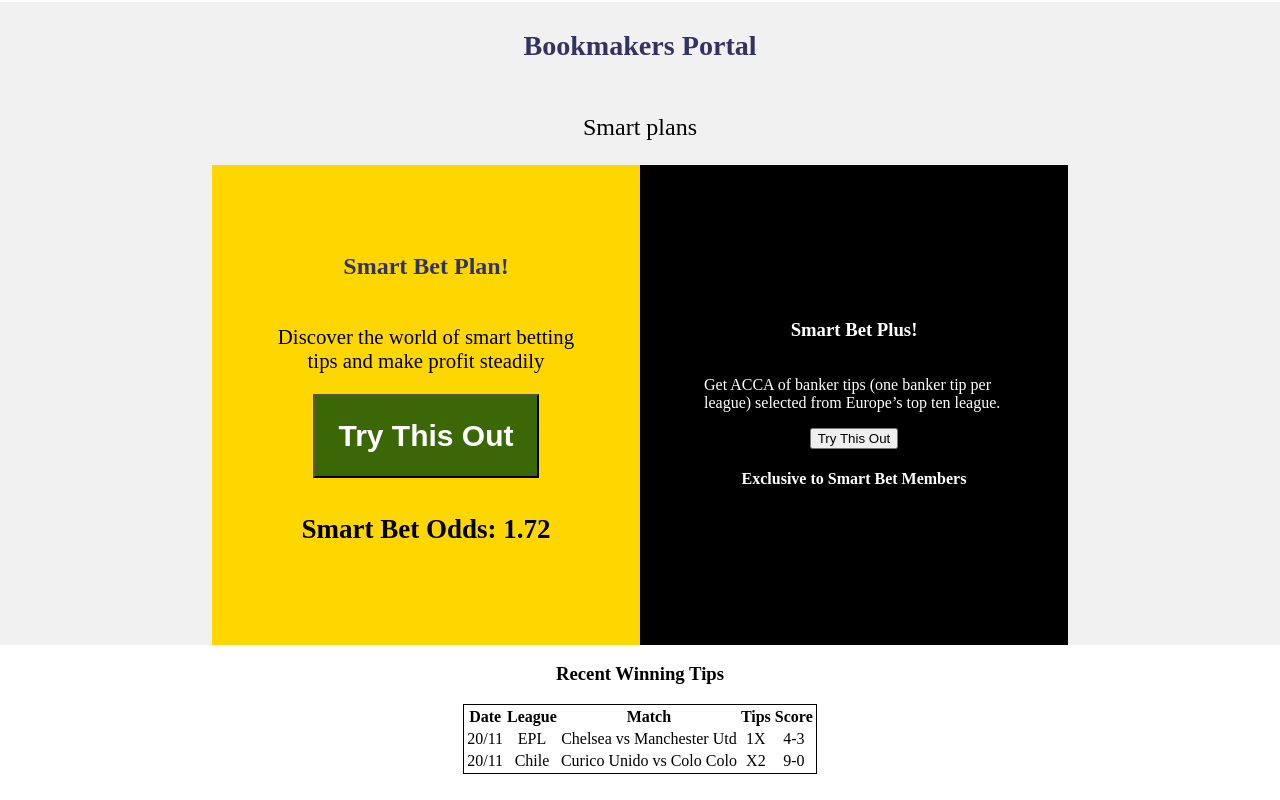
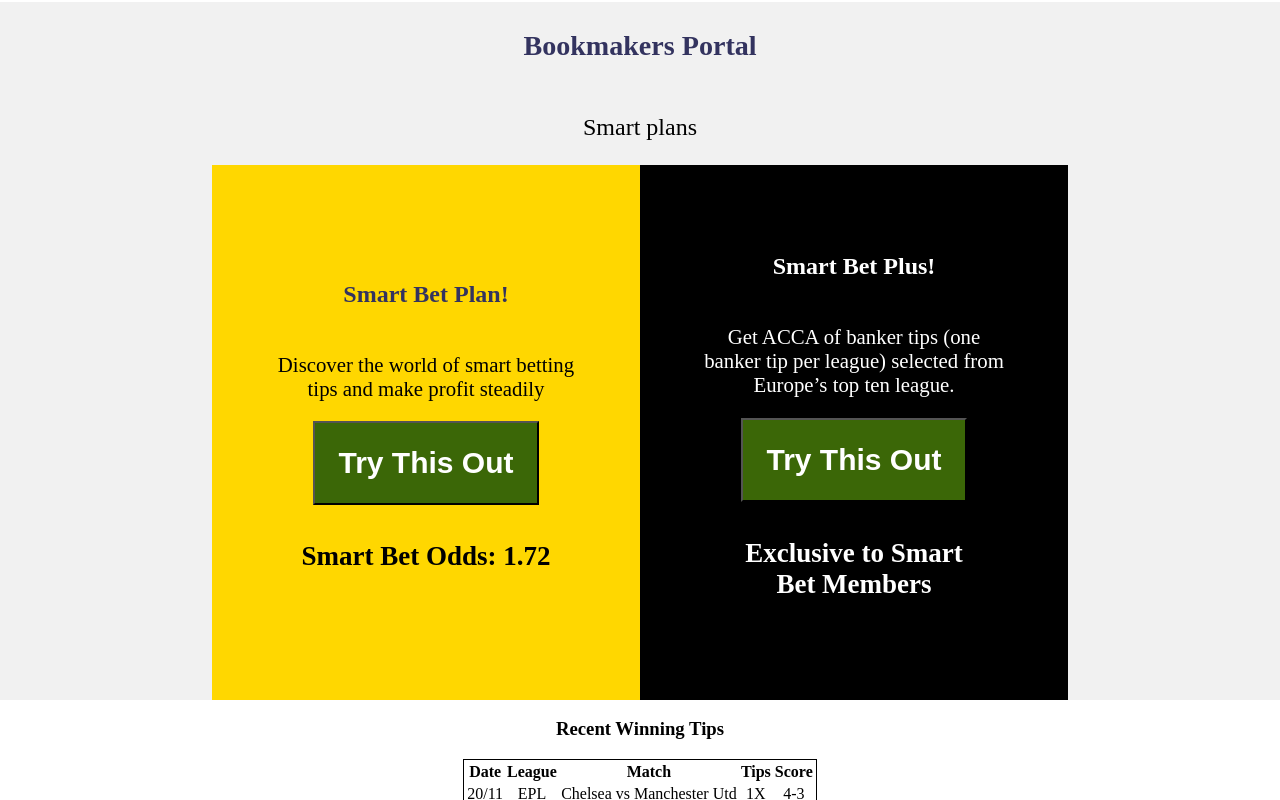
Before and after one commit to diamond-nicholas/football_tip, a React (Create React App) app: page / in a window 1280 px wide. Shown: the part 568-1368 px from the top of the page. Built offline with nearby package versions, Linux system fonts and the light colour scheme.

Commit message:
complete style for card2

```diff
--- a/src/Components/Plans.js
+++ b/src/Components/Plans.js
@@ -25,7 +25,7 @@ const Plans = () => {
               Europe’s top ten league.
             </p>
             <button>Try This Out</button>
-            <h4>Exclusive to Smart Bet Members</h4>
+            <h4>Exclusive to Smart <br /> Bet Members</h4>
           </div>
         </article>
       </main>
--- a/src/Styles/Plans.css
+++ b/src/Styles/Plans.css
@@ -29,21 +29,28 @@ main {
   color: #33335f;
   font-size: 1.5rem;
 }
+.card2 h3 {
+  font-size: 1.5rem;
+}
 
-.card1 p {
+.card1 p, .card2 p {
   font-size: 1.3rem;
   text-align: center;
 }
-.card1 button {
+.card1 button,
+.card2 button {
   padding: 23px;
   background-color: #3b6707;
   font-size: 30px;
   font-weight: 600;
   color: #fff;
 }
-.card1 h4 {
+.card1 h4, .card2 h4 {
   font-size: 27px;
+  text-align: center;
 }
+
+
 
 .card1 {
   background-color: gold;
```
Lines whose indentation alone changed are shown as unchanged.
